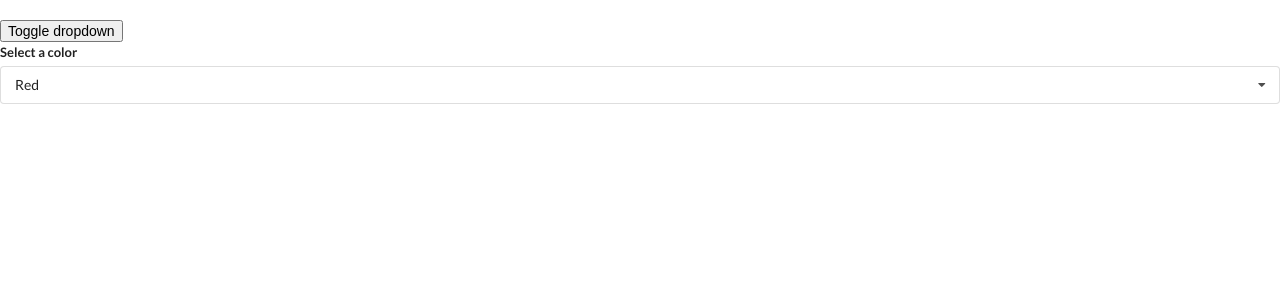
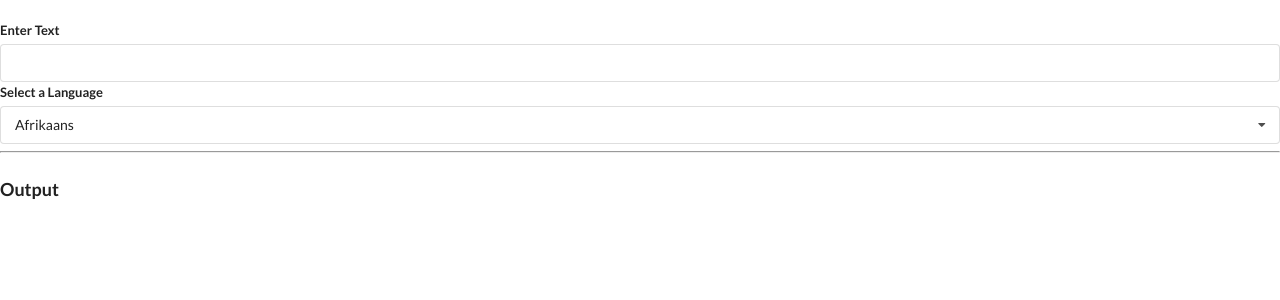
Before and after one commit to harini24/modernReactWithRedux_section_12-13, a React (Create React App) app: page / in a window 1280 px wide. Shown: the top 300 px of the page. Built offline with nearby package versions, Linux system fonts and the light colour scheme.

Commit message:
traslate setup

```diff
--- a/src/App.js
+++ b/src/App.js
@@ -2,6 +2,7 @@ import { useState } from "react";
 import Accordion from "./component/Accordion";
 import Dropdown from "./component/Dropdown";
 import Search from "./component/Search";
+import Translate from "./component/Translate";
 
 const items = [
   {
@@ -34,22 +35,17 @@ const dropdwnValues = [
 ];
 function App() {
   const [selectedItem, setSelectedItem] = useState(dropdwnValues[0]);
-  const [showDropDown, setShowDropDOwn] = useState(true);
   return (
     <div>
       <br />
-      <button onClick={() => setShowDropDOwn(!showDropDown)}>
-        Toggle dropdown
-      </button>
       {/* <Accordion items={items} /> */}
       {/* <Search /> */}
-      {showDropDown ? (
-        <Dropdown
-          selectedOption={selectedItem}
-          ondropdownSelect={setSelectedItem}
-          options={dropdwnValues}
-        />
-      ) : null}
+      {/* <Dropdown
+        selectedOption={selectedItem}
+        ondropdownSelect={setSelectedItem}
+        options={dropdwnValues}
+      /> */}
+      <Translate />
     </div>
   );
 }
--- /dev/null
+++ b/src/component/Convert.js
@@ -0,0 +1,12 @@
+import { useEffect, useState } from "react";
+
+const Convert = ({ language, text }) => {
+  const [translatedText, setTransaledText] = useState("");
+  useEffect(() => {
+
+  }, [language, text]);
+  return <div></div>;
+};
+
+export default Convert;
+// AIzaSyCHUCmpR7cT_yDFHC98CZJy2LTms - IwDlM;
--- a/src/component/Dropdown.js
+++ b/src/component/Dropdown.js
@@ -1,6 +1,6 @@
 import { useEffect, useRef, useState } from "react";
 
-const Dropdown = ({ options, selectedOption, ondropdownSelect }) => {
+const Dropdown = ({ options, selectedOption, ondropdownSelect, label }) => {
   const [open, setOpen] = useState(false);
   const ref = useRef();
 
@@ -46,7 +46,7 @@ const Dropdown = ({ options, selectedOption, ondropdownSelect }) => {
   return (
     <div className="ui form" ref={ref}>
       <div className="field">
-        <label className="label">Select a color</label>
+        <label className="label">{label}</label>
         <div
           onClick={() => {
             setOpen(!open);
--- /dev/null
+++ b/src/component/Translate.js
@@ -0,0 +1,48 @@
+import { useState } from "react";
+import Convert from "./Convert";
+import Dropdown from "./Dropdown";
+
+const dropdwnLanValues = [
+  {
+    label: "Afrikaans",
+    value: "af",
+  },
+  {
+    label: "Arabic",
+    value: "ar",
+  },
+  {
+    label: "tamil",
+    value: "ta",
+  },
+];
+
+const Translate = () => {
+  const [selectedItem, setSelectedItem] = useState(dropdwnLanValues[0]);
+  const [text, setText] = useState("");
+  return (
+    <div>
+      <div className="ui form">
+        <div className="field">
+          <label htmlFor="">Enter Text</label>
+          <input
+            type="text"
+            value={text}
+            onChange={(e) => setText(e.target.value)}
+          />
+        </div>
+      </div>
+      <Dropdown
+        selectedOption={selectedItem}
+        ondropdownSelect={setSelectedItem}
+        options={dropdwnLanValues}
+        label="Select a Language"
+      />
+      <hr />
+      <h3 className="ui header">Output</h3>
+      <Convert text={text} language={selectedItem} />
+    </div>
+  );
+};
+
+export default Translate;
```
